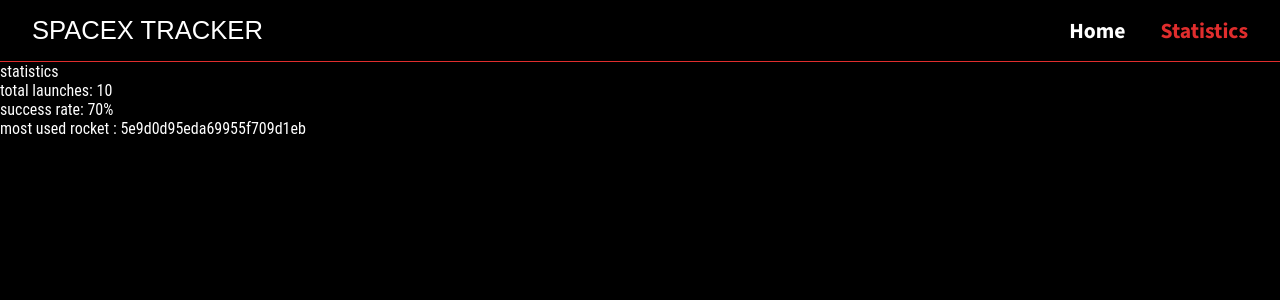
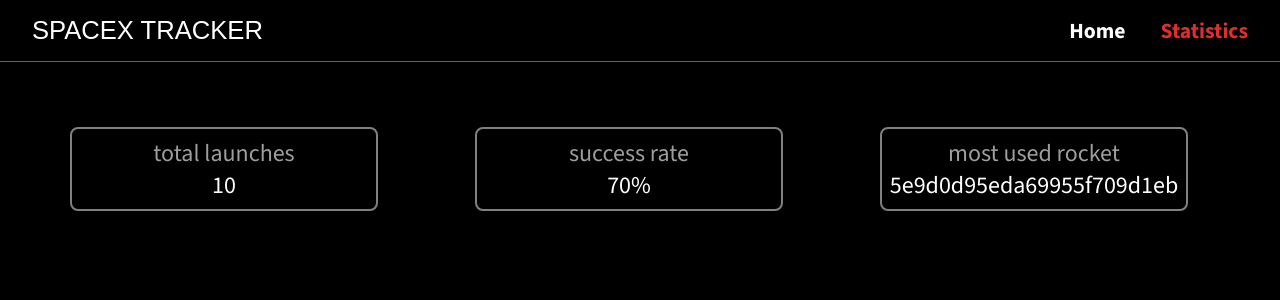
Before and after one commit to shibaan1/SpaceX-Launch-Tracker, a React (Vite) app: page /statistics in a window 1280 px wide. Shown: the top 300 px of the page. Built offline with nearby package versions, Linux system fonts and the light colour scheme.

Commit message:
style: improve Statistics page styling

```diff
--- a/src/components/Countdown.css
+++ b/src/components/Countdown.css
@@ -3,9 +3,6 @@
     flex-direction: row;
     margin: 8px 3px;
     padding: 5px 5px;
-     /* border-bottom: 1px solid grey; */
-     /* border-left: 1px solid grey; */
-     /* border-right: 1px solid grey; */
 }
 
 .time-remaining {
@@ -34,7 +31,7 @@
     width: 100%;
     text-align: center;
     align-items: center;
-
+    /* box-shadow: 0 0 20px red; */
 }
 
 .minutes-number,
@@ -43,6 +40,7 @@
 .seconds-number {
     color: #E02D2D;
     font-size: 2rem;
+    /* box-shadow: 0 0 20px red; */
 }
 
 .days-unit,
--- a/src/components/Filter.css
+++ b/src/components/Filter.css
@@ -13,11 +13,12 @@
     border-radius: 5px;
     padding: 7px 7px;
     font-size: 1rem;
-    box-shadow: 0 0 20px rgb(27, 16, 179);
-    border: 2px solid gray
+    border: 2px solid gray;
+    cursor: pointer;
 }
 
 .year-filter:hover,
 .status-filter:hover {
     background-color: #0c0c0c;
+    box-shadow: 0 0 20px rgb(27, 16, 179);
 }
--- a/src/components/LaunchCard.css
+++ b/src/components/LaunchCard.css
@@ -12,7 +12,9 @@
 
 .launchcard:hover {
     background-color: #131313;
+    box-shadow: 0 0 20px rgb(203, 8, 8);
 }
+
 
 .launchcard-link {
     display: flex;
--- a/src/components/SearchBar.css
+++ b/src/components/SearchBar.css
@@ -9,10 +9,10 @@
     border-radius: 5px;
     padding: 7px 7px;
     font-size: 1rem;
-    box-shadow: 0 0 20px rgb(27, 16, 179);
     border: 2px solid gray;
 }
 
 .searchbar:hover {
     background-color: #0c0c0c;
+    box-shadow: 0 0 20px rgb(27, 16, 179);
 }
--- /dev/null
+++ b/src/pages/Statistics.css
@@ -0,0 +1,31 @@
+.statistics {
+    padding: 5px 5px;
+    margin: 10px 10px;
+    display: grid;
+    grid-template-columns: repeat(3, 1fr);
+    margin-left: 20px;
+    margin-top: 60px;
+    padding-left: 50px;
+    font-family: "Source Sans 3", sans-serif;
+    font-size: 1.5rem;
+    gap: 20px;
+}
+
+.stats-div {
+    border: 2px solid gray;
+    width: 80%;
+    border-radius: 8px;
+    padding: 8px 5px;
+    text-align: center;
+    background-color: transparent;
+}
+
+.stats-div:hover{
+    box-shadow: 0 0 20px #E02D2D;
+}
+
+.stats-total-launch,
+.stats-mostused,
+.stats-success {
+    color: rgb(158, 158, 158);
+}
--- a/src/pages/Statistics.jsx
+++ b/src/pages/Statistics.jsx
@@ -1,5 +1,6 @@
 import React, { useMemo } from 'react'
 import launches from '../data/launches.json'
+import './Statistics.css'
 
 const Statistics = () => {
 
@@ -8,7 +9,6 @@
     const successful = launches.filter((launch) => launch.success === true)
 
     return (successful.length / launches.length) * 100
-
 
   }, [])
 
@@ -28,15 +28,26 @@
       return mostUsed[curr] > mostUsed[acc] ? curr : acc
 
     })
-  },[ mostUsed])
+  }, [mostUsed])
 
 
   return (
-    <div>
-      statistics
-      <p>total launches: {launches.length}</p>
-      <p>success rate: {successRate}%</p>
-      <p>most used rocket : {topRocket}</p>
+    <div className='statistics'>
+
+      <div className='stats-div'>
+        <p className='stats-total-launch'>total launches</p>
+        <p>{launches.length}</p>
+      </div>
+
+      <div className='stats-div'>
+        <p className='stats-success'>success rate</p>
+        <p>{successRate}%</p>
+      </div>
+
+      <div className='stats-div'>
+        <p className='stats-mostused'>most used rocket</p>
+        <p> {topRocket}</p>
+      </div>
     </div>
   )
 }
```
